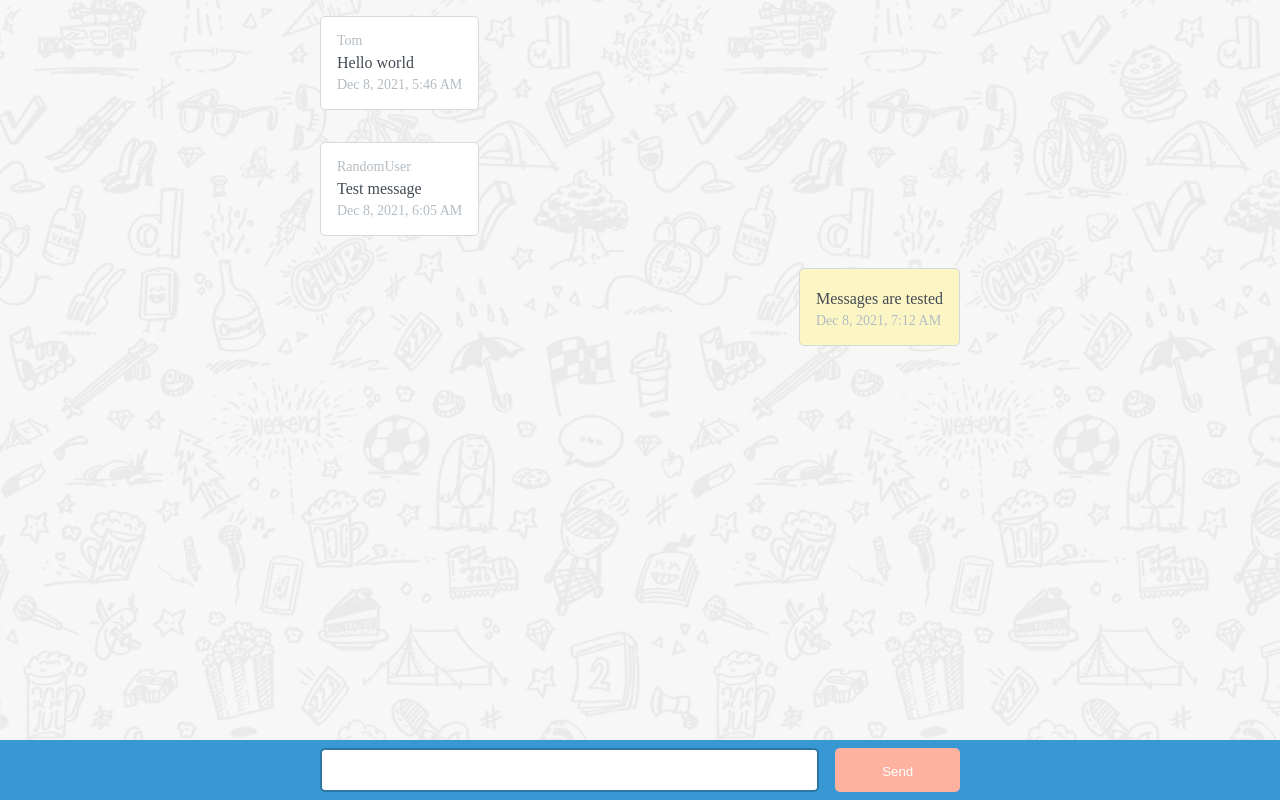
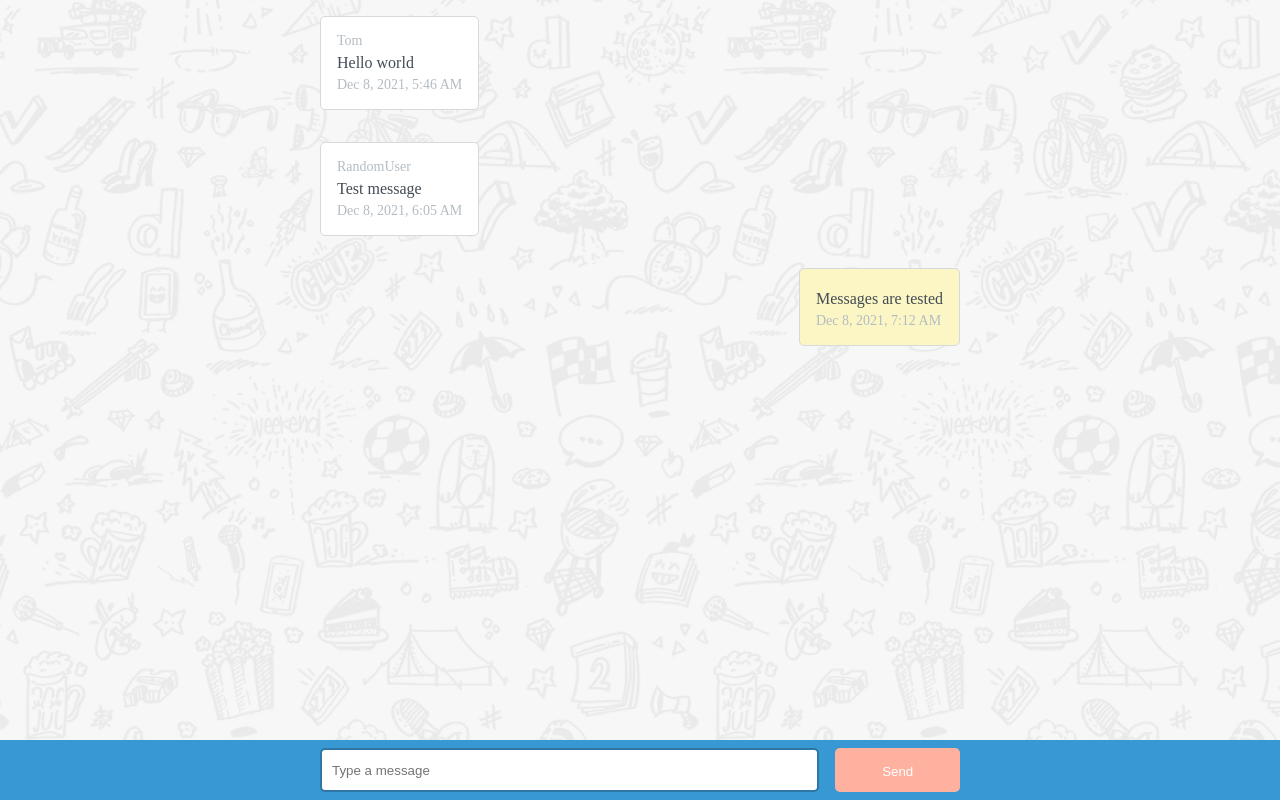
Before and after one commit to ddetkovs/mychatapp, a React (Create React App) app: page / in a window 1280 px wide. Built offline with nearby package versions, Linux system fonts and the light colour scheme.

Commit message:
clear input when submitting new message

```diff
--- a/src/MessagePrompt.tsx
+++ b/src/MessagePrompt.tsx
@@ -2,10 +2,20 @@ import React, { useState } from 'react';
 import styles from './MessagePrompt.module.scss';
 export const MessagePrompt = ({ sendMessage }: { sendMessage: (message: string) => void }) => {
   const [newMessage, setNewMessage] = useState('');
+  const onFormSubmit = (event: React.FormEvent<HTMLFormElement>): void => {
+    setNewMessage('');
+    sendMessage(newMessage);
+    event.preventDefault();
+  };
   return (
     <div className={styles['message-prompt-bar-container']}>
-      <form onSubmit={() => sendMessage(newMessage)}>
-        <input type="text" onChange={(event) => setNewMessage(event.target.value)} />
+      <form onSubmit={onFormSubmit}>
+        <input
+          placeholder="Type a message"
+          type="text"
+          value={newMessage}
+          onChange={(event) => setNewMessage(event.target.value)}
+        />
         <button disabled={newMessage.trim().length === 0}>Send</button>
       </form>
     </div>
```
